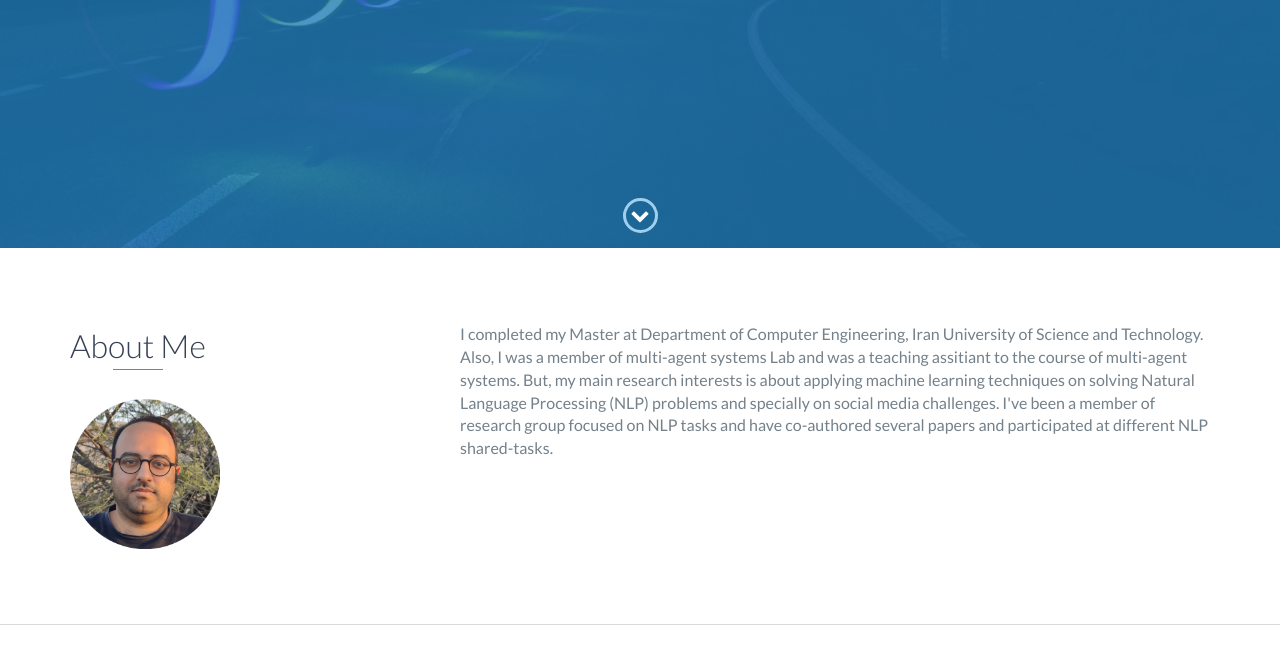
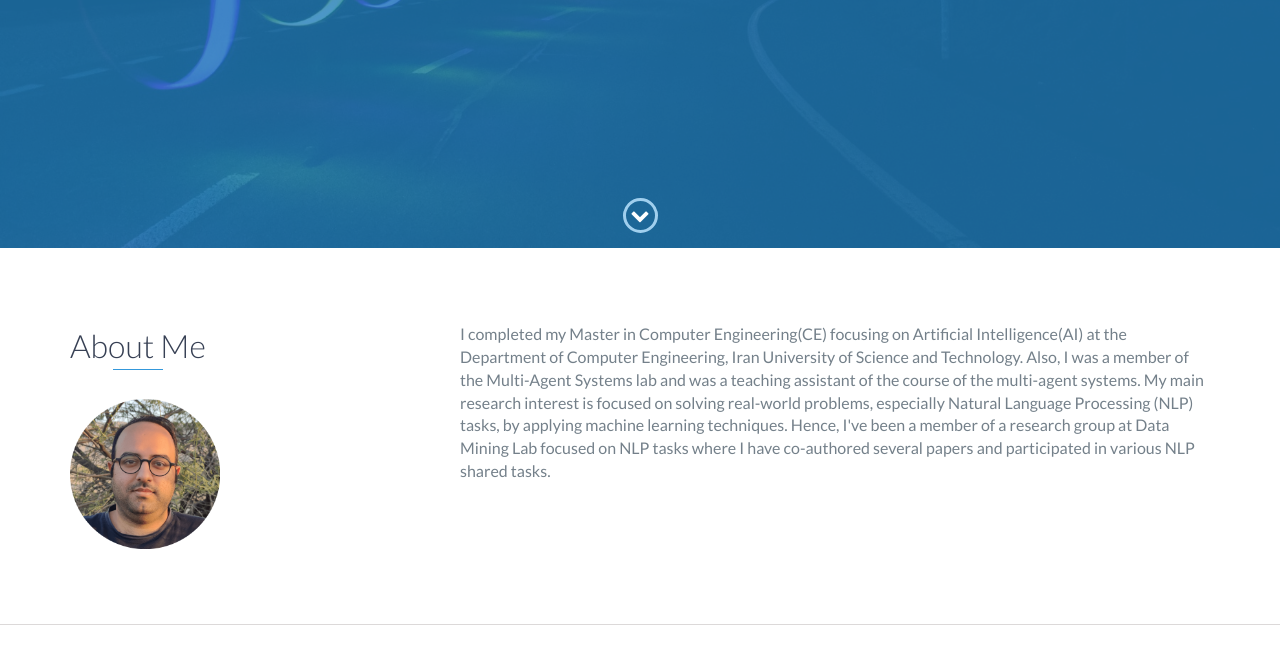
Before and after one commit to Titowak/Titowak.github.io, a website: page index.html in a window 1280 px wide. Shown: the part 552-1216 px from the top of the page. Drawn offline with nearby package versions, Linux system fonts and the light colour scheme.

Commit message:
Add files via upload

```diff
--- a/index.html
+++ b/index.html
@@ -77,7 +77,7 @@
                 </div>
                 <div class="col-md-8">
                     <p>
-                        I completed my Master at Department of Computer Engineering, Iran University of Science and Technology. Also, I was a member of multi-agent systems Lab and was a teaching assitiant to the course of multi-agent systems. But, my main research interests is about applying machine learning techniques on solving Natural Language Processing (NLP) problems and specially on social media challenges. I've been a member of research group focused on NLP tasks and have co-authored several papers and participated at different NLP shared-tasks.
+                        I completed my Master in Computer Engineering(CE) focusing on Artificial Intelligence(AI) at the Department of Computer Engineering, Iran University of Science and Technology. Also, I was a member of the Multi-Agent Systems lab and was a teaching assistant of the course of the multi-agent systems. My main research interest is focused on solving real-world problems, especially Natural Language Processing (NLP) tasks, by applying machine learning techniques. Hence, I've been a member of a research group at Data Mining Lab focused on NLP tasks where I have co-authored several papers and participated in various NLP shared tasks.
                     </p>
                 </div>
             </div>
```
